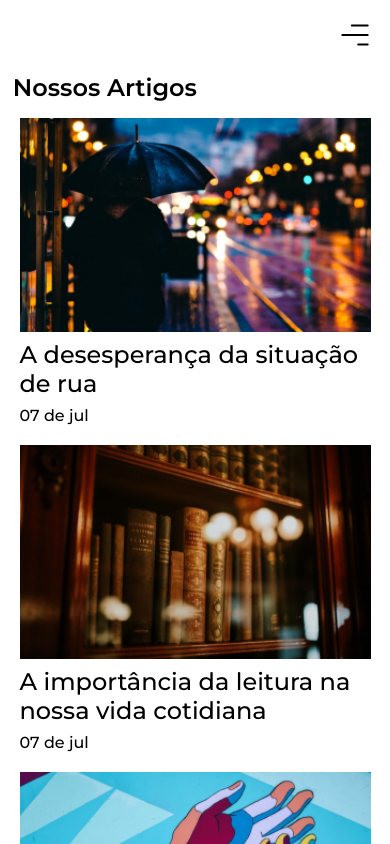
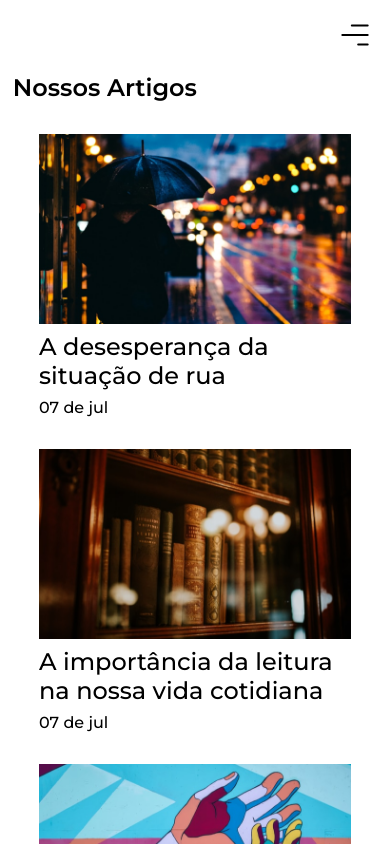
Before and after one commit to ThiagoAZBR/O-Valor-De-Uma-Historia, a React (Create React App) app: page / in a window 390 px wide. Shown: the top 844 px of the page. Built offline with nearby package versions, Linux system fonts and the light colour scheme.

Commit message:
:lipstick: Correcting Mobile UI

```diff
--- a/src/pages/Home.js
+++ b/src/pages/Home.js
@@ -76,7 +76,7 @@ export function Home() {
             date='06 de jul'
             function={getToArticle3}
         />
-    </div>
+      </div>
       </>
     ) : (
       <Article
--- a/src/styles/components/card.scss
+++ b/src/styles/components/card.scss
@@ -1,7 +1,7 @@
 .card {
     display: flex;
     flex-direction: column;
-    width: 90%;
+    width: 80%;
     height: auto;
     max-height: 40vh;
 
@@ -22,7 +22,7 @@
     }
 
     & + .card {
-        margin-top: 20px;
+        margin-top: 2rem;
     }
 
 }
--- a/src/styles/pages/article.scss
+++ b/src/styles/pages/article.scss
@@ -34,8 +34,9 @@
     > h4 {
         font-family: 'Noto Sans', sans-serif;
         margin-right: 1.5rem;
+        margin-left: 1.5rem;
         font-size: 0.8rem;
-        align-self: flex-end;
+        align-self: flex-start;
     }
 
     > div {
--- a/src/styles/pages/home.scss
+++ b/src/styles/pages/home.scss
@@ -20,11 +20,13 @@
     padding-bottom: 1rem;
     padding-left: 0.8rem;
     margin-top: 0;
+    margin-bottom: 1rem;
 }
 
 .content {
     display: flex;
     flex-direction: column;
     align-items: center;
+    margin-bottom: 3rem;
 
 }
```
